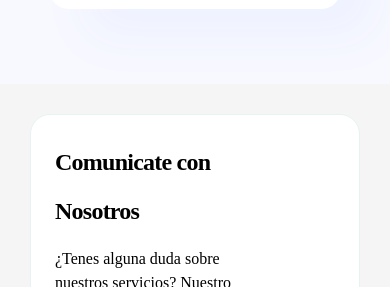
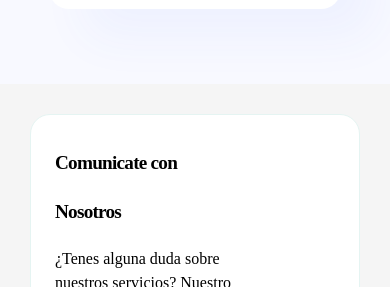
Before and after one commit to ArchSofia/s2vethome, a React (Vite) app in the folder veterinary-clinic/: page / in a window 390 px wide. Shown: the part 4841-5128 px from the top of the page. Built offline with nearby package versions, Linux system fonts and the light colour scheme; a web font is replaced by a local one.

Commit message:
contacto

```diff
--- a/veterinary-clinic/src/components/Blog/Blog.css
+++ b/veterinary-clinic/src/components/Blog/Blog.css
@@ -522,8 +522,8 @@ input {
     }
 
     .comunicate-con-nosotros-1 {
-        font-size: 1.5rem;
-        width: 180px;
+        font-size: 1.2rem;
+        max-width: 180px;
         text-wrap: wrap;
     }
 }
```
